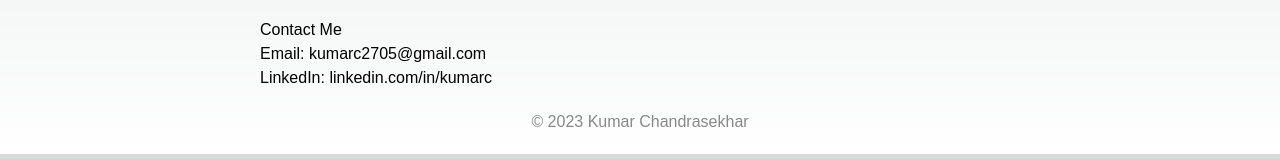
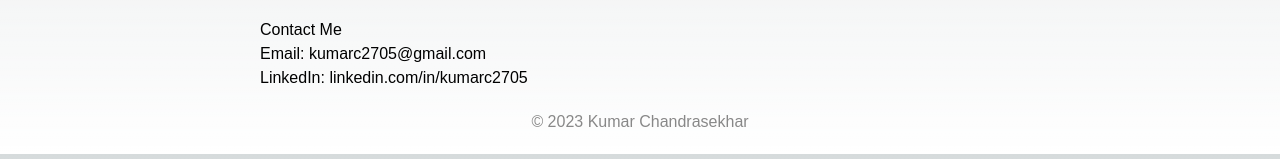
Before and after one commit to kumarc2705/kumarc2705.github.io, a Next.js app: page / in a window 1280 px wide. Shown: the part 464-623 px from the top of the page. Built offline with nearby package versions, Linux system fonts and the light colour scheme.

Commit message:
changed linkedin url

```diff
--- a/app/page.tsx
+++ b/app/page.tsx
@@ -34,7 +34,7 @@ const Portfolio: React.FC = () => {
         <section className={styles.contactSection}>
           <h2>Contact Me</h2>
           <p>Email: <a href="mailto:kumarc2705@gmail.com">kumarc2705@gmail.com</a></p>
-          <p>LinkedIn: <a href="https://www.linkedin.com/in/kumarc">linkedin.com/in/kumarc</a></p>
+          <p>LinkedIn: <a href="https://www.linkedin.com/in/kumarc2705">linkedin.com/in/kumarc2705</a></p>
         </section>
       </main>
       <footer className={styles.footer}>
```
